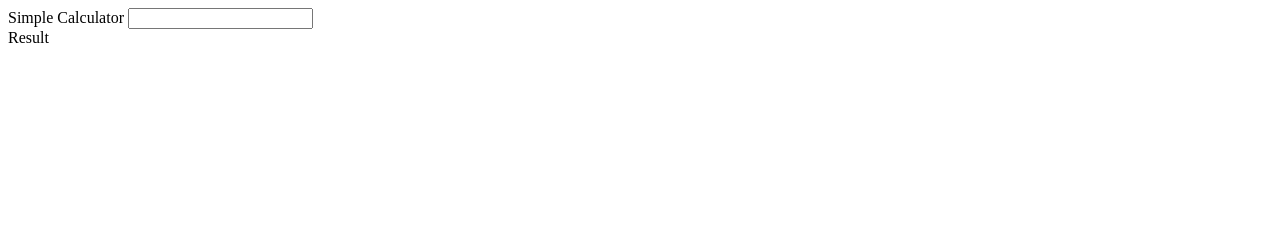
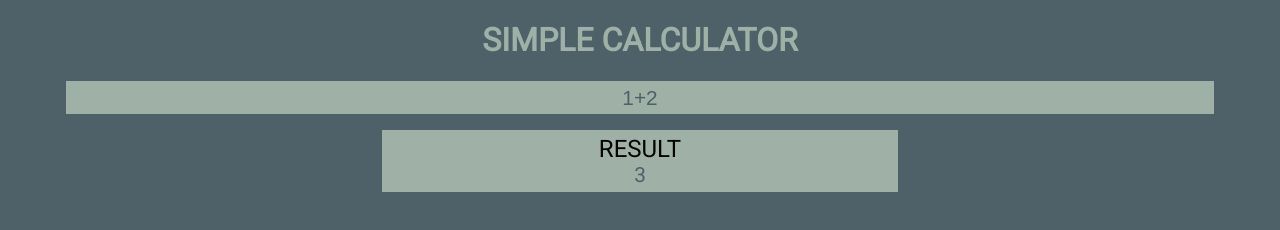
Before and after one commit to ToddJMullen/JasmineUnitCI, a plain HTML site: page Section2-JasmineFunctions/simple-calculator.html in a window 1280 px wide. Drawn offline with Linux system fonts and the light colour scheme.

Commit message:
Calculator v0.12 Add some styling

```diff
--- a/Section2-JasmineFunctions/simple-calculator.html
+++ b/Section2-JasmineFunctions/simple-calculator.html
@@ -7,16 +7,25 @@
 	<title>Simple Calculator</title>
 
 	<link rel="stylesheet" href="/lib/jasmine.css">
+	<link rel="stylesheet" href="/style.css">
+	<link href="https://fonts.googleapis.com/css?family=Roboto&display=swap" rel="stylesheet">
 
 	<script src="calculator.js"></script>
 	<script src="main.js"></script>
 
 </head>
-<body>
-	Simple Calculator
-	<input type="text" onchange="calculate(this.value)">
-	<div>Result
-		<span id="result"></span>
+<body class="body">
+	<h1 class="title">Simple Calculator</h1>
+
+	<input class="input" type="text"
+			title="Calculator"
+			placeholder="Enter Operation"
+			value="1+2"
+			 onchange="calculate(this.value)">
+
+	<div class="result-container">
+		<div class="title">Result</div>
+		<span id="result">3</span>
 	</div>
 </body>
 </html>
--- /dev/null
+++ b/style.css
@@ -0,0 +1,35 @@
+.body{
+	font-size: 18px;
+	font-family: 'Roboto', sans-serif;
+	background: #4E6068;
+	text-align: center;
+	color: #9FB1A6;
+}
+
+.title{
+	text-transform: uppercase;
+	font-size: 2rem;
+}
+
+.input
+,.result-container{
+	width: 90%;
+	font-size: 1.3rem;
+	color: #4E6068;
+	background: #9FB1A6;
+	border: #fff;
+	padding: .3rem;
+	text-align: center;
+	margin: auto;
+	/* margin-bottom: 1rem; */
+}
+
+.result-container{
+	width: 40%;
+	margin-top: 1rem;
+}
+
+.result-container .title{
+	color: #000000;
+	font-size: 1.5rem;
+}
```
